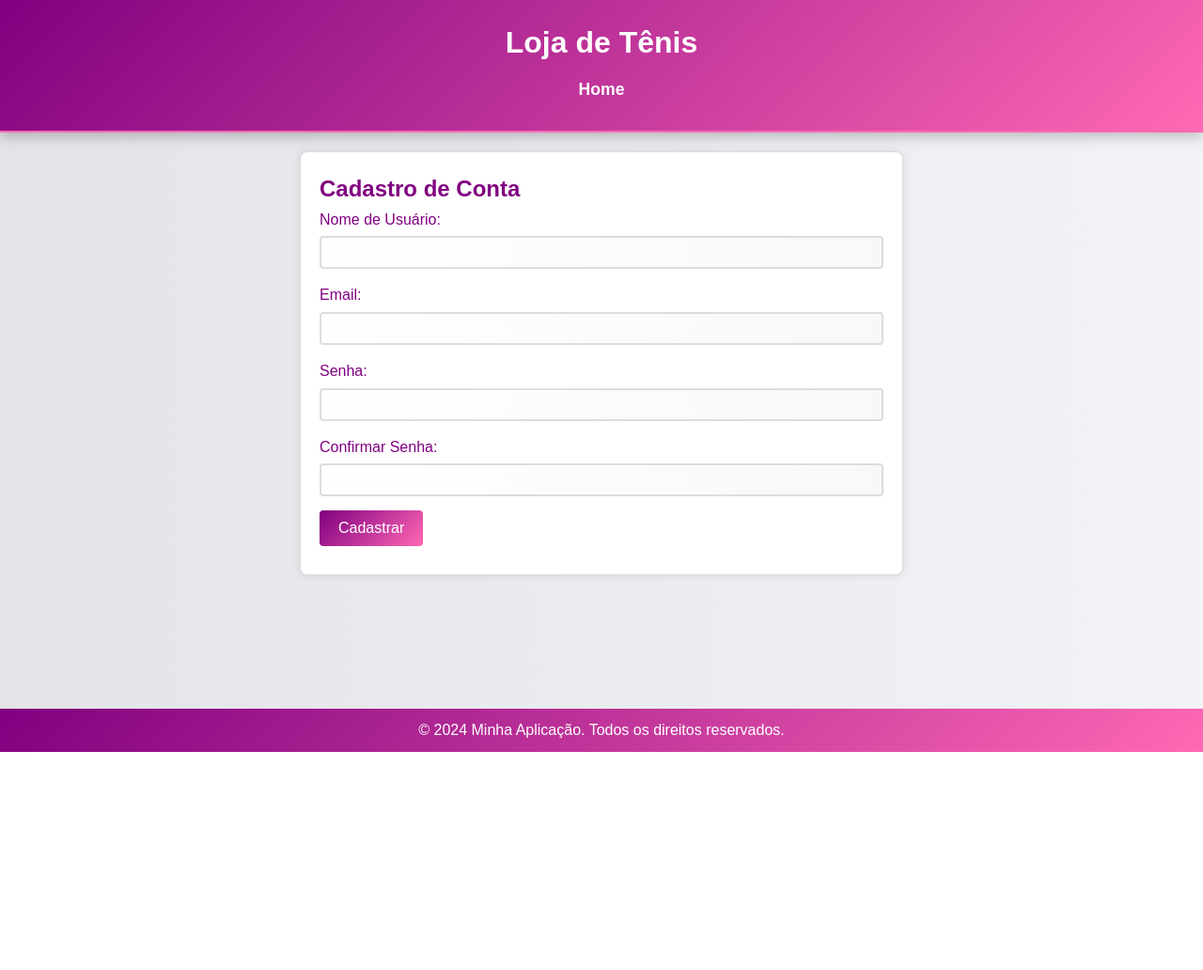
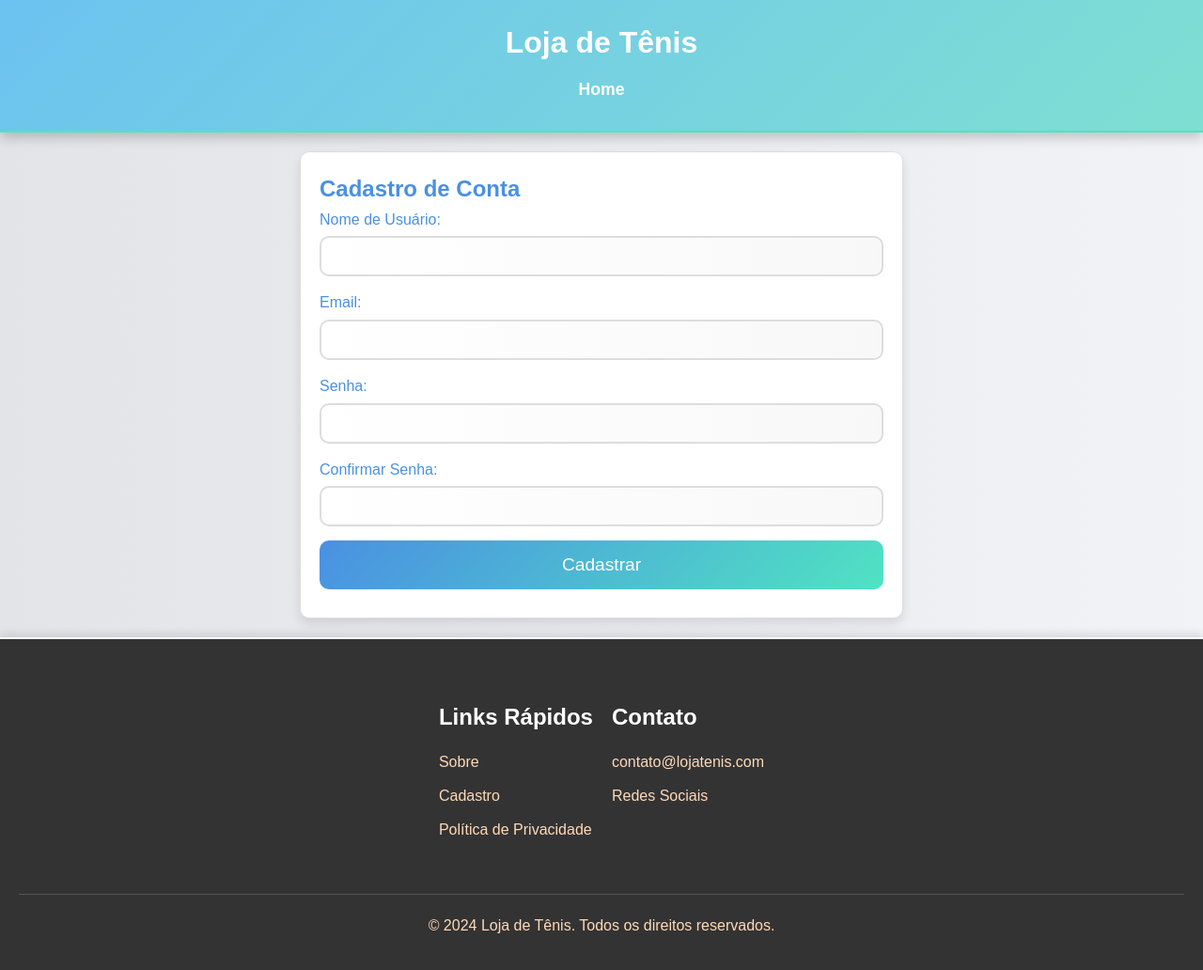
Before and after one commit to Guilhermefariah/sneakers-eccomerce, a plain HTML site: page Form/cadastro.html in a window 1280 px wide. Shown: the whole page at 94% size. Before the commit the page ends 800 px from the top, so only its background shows below. Drawn offline with Linux system fonts and the light colour scheme.

Commit message:
ajuste de cores

```diff
--- a/About/styles.css
+++ b/About/styles.css
@@ -8,26 +8,31 @@ body {
 }
 
 header {
-    background: linear-gradient(135deg, #800080, #ff69b4);
+    background: linear-gradient(135deg, #4a90e2, #50e3c2);
     color: #fff;
     padding: 20px 40px;
+    font-size: 1em;
     text-align: center;
     position: relative;
     box-shadow: 0 6px 12px rgba(0, 0, 0, 0.2);
     animation: gradientAnimation 8s ease infinite;
-    border-bottom: 2px solid #ff69b4;
+    border-bottom: 2px solid #50e3c2;
 }
 
 @keyframes gradientAnimation {
     0% {
-        background: linear-gradient(135deg, #800080, #ff69b4);
+        background: linear-gradient(135deg, #4a90e2, #50e3c2);
     }
     50% {
-        background: linear-gradient(135deg, #9932cc, #ff1493);
+        background: linear-gradient(135deg, #6cc2f0, #7fdfd2);
     }
     100% {
-        background: linear-gradient(135deg, #800080, #9932cc);
+        background: linear-gradient(135deg, #4a90e2, #7fdfd2);
     }
+}
+
+header h1 {
+    animation: colorAnimation 6s ease-in-out infinite;
 }
 
 nav {
@@ -56,7 +61,7 @@ nav a:hover {
     position: absolute;
     top: 20px;
     right: 20px;
-    font-size: 1.4em;
+    font-size: 1.5em;
     font-weight: bold;
     cursor: pointer;
     color: #fff;
@@ -64,7 +69,7 @@ nav a:hover {
 }
 
 #cart i {
-    font-size: 1.4em;
+    font-size: 1.5em;
     margin-left: 10px;
 }
 
@@ -81,27 +86,28 @@ main {
 }
 
 .about-section {
-    background: #fff;
+    background: linear-gradient(135deg, #4a90e2, #50e3c2);
     border: 1px solid #ddd;
     border-radius: 10px;
     padding: 20px;
     max-width: 800px;
     box-shadow: 0 4px 8px rgba(0, 0, 0, 0.1);
-    font-size: 1.1em;
+    font-size: 1.5em;
+    color: #fff;
 }
 
 .about-section h2 {
-    color: #800080;
+    color: #fff;
     margin-bottom: 20px;
 }
 
 footer {
     background: #333;
-    color: #fff;
+    color: #ffdab9;
     padding: 40px 20px;
     box-shadow: 0 -4px 8px rgba(0, 0, 0, 0.1);
-    border-top: 2px solid #ff1493;
-    font-size: 0.9em;
+    border-top: 2px solid #fff;
+    font-size: 1em;
 }
 
 .footer-content {
@@ -116,8 +122,8 @@ footer {
 }
 
 .footer-section h3 {
-    font-size: 1.4em;
-    color: #ff1493;
+    font-size: 1.5em;
+    color: #fff;
     margin-bottom: 15px;
 }
 
@@ -134,10 +140,11 @@ footer {
     color: #ffdab9;
     text-decoration: none;
     transition: color 0.3s;
+    font-size: 1em;
 }
 
 .footer-section ul li a:hover {
-    color: #ff69b4;
+    color: #50e3c2;
 }
 
 .footer-bottom {
@@ -157,22 +164,18 @@ footer {
 }
 
 ::-webkit-scrollbar-thumb {
-    background: linear-gradient(135deg, #800080, #ff69b4);
+    background: #4a90e2;
     border-radius: 10px;
 }
 
 ::-webkit-scrollbar-thumb:hover {
-    background: linear-gradient(135deg,#ff69b4, #800080)
+    background: #50e3c2;
 }
 
 @media (max-width: 768px) {
     main {
         flex-direction: column;
         padding: 20px;
-    }
-
-    .about-section {
-        width: 100%;
     }
 
     header {
--- a/Form/cadastro.html
+++ b/Form/cadastro.html
@@ -41,8 +41,25 @@
     </main>
 
     <footer>
-        <div class="footer-container">
-            <p>&copy; 2024 Minha Aplicação. Todos os direitos reservados.</p>
+        <div class="footer-content">
+            <div class="footer-section">
+                <h3>Links Rápidos</h3>
+                <ul>
+                    <li><a href="/About/about.html">Sobre</a></li>
+                    <li><a href="/Form/cadastro.html">Cadastro</a></li>
+                    <li><a href="#">Política de Privacidade</a></li>
+                </ul>
+            </div>
+            <div class="footer-section">
+                <h3>Contato</h3>
+                <ul>
+                    <li><a href="mailto:contato@lojatenis.com">contato@lojatenis.com</a></li>
+                    <li><a href="#">Redes Sociais</a></li>
+                </ul>
+            </div>
+        </div>
+        <div class="footer-bottom">
+            &copy; 2024 Loja de Tênis. Todos os direitos reservados.
         </div>
     </footer>
 
--- a/Form/styles.css
+++ b/Form/styles.css
@@ -4,7 +4,7 @@ body, h1, h2, p {
 }
 
 body {
-    font-family: Arial, sans-serif;
+    font-family: sans-serif;
     line-height: 1.6;
     background: linear-gradient(to right, #e3e4e8, #f1f3f6);
     color: #2e2e2e;
@@ -33,30 +33,26 @@ nav a:hover {
 }
 
 header {
-    background: linear-gradient(135deg, #800080, #ff69b4);
+    background: linear-gradient(135deg, #4a90e2, #50e3c2);
     color: #fff;
     padding: 20px 40px;
     text-align: center;
     position: relative;
     box-shadow: 0 6px 12px rgba(0, 0, 0, 0.2);
     animation: gradientAnimation 8s ease infinite;
-    border-bottom: 2px solid #ff69b4;
+    border-bottom: 2px solid #50e3c2;
 }
 
-footer {
-    background: linear-gradient(135deg, #800080, #ff69b4);
-    color: #fff;
-    padding: 10px 0;
-    text-align: center;
-    position: absolute;
-    width: 100%;
-    bottom: 0;
-}
-
-.footer-container {
-    width: 90%;
-    max-width: 1200px;
-    margin: 0 auto;
+@keyframes gradientAnimation {
+    0% {
+        background: linear-gradient(135deg, #4a90e2, #50e3c2);
+    }
+    50% {
+        background: linear-gradient(135deg, #6cc2f0, #7fdfd2);
+    }
+    100% {
+        background: linear-gradient(135deg, #4a90e2, #7fdfd2);
+    }
 }
 
 .container {
@@ -64,13 +60,13 @@ footer {
     margin: 20px auto;
     padding: 20px;
     border: 1px solid #ddd;
-    border-radius: 8px;
-    box-shadow: 0 0 10px rgba(0, 0, 0, 0.1);
+    border-radius: 10px;
+    box-shadow: 0 6px 12px rgba(0, 0, 0, 0.1);
     background: #fff;
 }
 
 h2 {
-    color: #800080;
+    color: #4a90e2;
 }
 
 .form-group {
@@ -80,38 +76,39 @@ h2 {
 label {
     display: block;
     margin-bottom: 5px;
-    color: #800080;
+    color: #4a90e2;
 }
 
 input {
     width: 100%;
-    padding: 8px;
+    padding: 12px;
     box-sizing: border-box;
     border: 2px solid #ddd;
-    border-radius: 4px;
+    border-radius: 10px;
     background: linear-gradient(to right, #ffffff, #f8f8f8);
     transition: border-color 0.3s, background 0.3s;
 }
 
 input:focus {
-    border-color: #800080;
+    border-color: #4a90e2;
     background: linear-gradient(to right, #ffffff, #e3e4e8);
     outline: none;
 }
 
 button {
-    background: linear-gradient(135deg, #800080, #ff69b4);
+    background: linear-gradient(135deg, #4a90e2, #50e3c2);
     color: #fff;
     border: none;
-    padding: 10px 20px;
+    padding: 15px;
     cursor: pointer;
-    border-radius: 4px;
-    font-size: 1em;
+    border-radius: 10px;
+    font-size: 1.2em;
     transition: background 0.3s, transform 0.3s;
+    width: 100%;
 }
 
 button:hover {
-    background: linear-gradient(135deg, #ff69b4, #800080);
+    background: linear-gradient(135deg, #50e3c2, #4a90e2);
     transform: scale(1.05);
 }
 
@@ -119,3 +116,88 @@ button:hover {
     margin-top: 10px;
     color: red;
 }
+
+footer {
+    background: #333;
+    color: #ffdab9;
+    padding: 40px 20px;
+    box-shadow: 0 -4px 8px rgba(0, 0, 0, 0.1);
+    border-top: 2px solid #fff;
+    font-size: 1em;
+}
+
+.footer-content {
+    display: flex;
+    flex-wrap: wrap;
+    gap: 20px;
+    justify-content: center;
+}
+
+.footer-section {
+    max-width: 300px;
+}
+
+.footer-section h3 {
+    font-size: 1.5em;
+    color: #fff;
+    margin-bottom: 15px;
+}
+
+.footer-section ul {
+    list-style-type: none;
+    padding: 0;
+}
+
+.footer-section ul li {
+    margin: 10px 0;
+}
+
+.footer-section ul li a {
+    color: #ffdab9;
+    text-decoration: none;
+    transition: color 0.3s;
+}
+
+.footer-section ul li a:hover {
+    color: #50e3c2;
+}
+
+.footer-bottom {
+    text-align: center;
+    margin-top: 40px;
+    border-top: 1px solid #555;
+    padding: 20px 0;
+}
+
+::-webkit-scrollbar {
+    width: 12px;
+}
+
+::-webkit-scrollbar-track {
+    background: linear-gradient(to bottom, #f4f4f4, #ffffff);
+    border-radius: 10px;
+}
+
+::-webkit-scrollbar-thumb {
+    background: #4a90e2;
+    border-radius: 10px;
+}
+
+::-webkit-scrollbar-thumb:hover {
+    background: #50e3c2;
+}
+
+@media (max-width: 768px) {
+    main {
+        flex-direction: column;
+        padding: 20px;
+    }
+
+    header {
+        padding: 10px 20px;
+    }
+
+    footer {
+        font-size: 0.8em;
+    }
+}
--- a/styles.css
+++ b/styles.css
@@ -30,25 +30,25 @@ nav a:hover {
 }
 
 header {
-    background: linear-gradient(135deg, #800080, #ff69b4);
+    background: linear-gradient(135deg, #4a90e2, #50e3c2);
     color: #fff;
     padding: 20px 40px;
     text-align: center;
     position: relative;
     box-shadow: 0 6px 12px rgba(0, 0, 0, 0.2);
     animation: gradientAnimation 8s ease infinite;
-    border-bottom: 2px solid #ff69b4;
+    border-bottom: 2px solid #50e3c2;
 }
 
 @keyframes gradientAnimation {
     0% {
-        background: linear-gradient(135deg, #800080, #ff69b4);
+        background: linear-gradient(135deg, #4a90e2, #50e3c2);
     }
     50% {
-        background: linear-gradient(135deg, #9932cc, #ff1493);
+        background: linear-gradient(135deg, #6cc2f0, #7fdfd2);
     }
     100% {
-        background: linear-gradient(135deg, #800080, #9932cc);
+        background: linear-gradient(135deg, #4a90e2, #7fdfd2);
     }
 }
 
@@ -69,7 +69,7 @@ header {
 }
 
 #cart:hover {
-    color: #ffdab9;
+    color: #50e3c2;
 }
 
 main {
@@ -93,7 +93,7 @@ aside#filters {
 }
 
 aside#filters:hover {
-    border-color: #800080;
+    border-color: #4a90e2;
     box-shadow: 0 8px 16px rgba(0, 0, 0, 0.2);
 }
 
@@ -109,7 +109,7 @@ aside#filters:hover {
 }
 
 #filters select:focus, #filters input:focus {
-    border-color: #800080;
+    border-color: #4a90e2;
     outline: none;
     background: linear-gradient(to right, #ffffff, #e3e4e8);
 }
@@ -120,7 +120,7 @@ aside#filters:hover {
 
 #price-label {
     font-weight: bold;
-    color: #800080;
+    color: #4a90e2;
 }
 
 .product-list {
@@ -164,7 +164,7 @@ aside#filters:hover {
 }
 
 .product button {
-    background: linear-gradient(135deg, #800080, #ff69b4);
+    background: linear-gradient(135deg, #4a90e2, #50e3c2);
     color: #fff;
     border: none;
     border-radius: 10px;
@@ -173,10 +173,11 @@ aside#filters:hover {
     cursor: pointer;
     font-size: 1.1em;
     transition: background 0.3s, transform 0.3s;
+    width: 100%;
 }
 
 .product button:hover {
-    background: linear-gradient(135deg, #ff69b4, #800080);
+    background: linear-gradient(135deg, #50e3c2, #4a90e2);
     transform: scale(1.05);
 }
 
@@ -208,7 +209,7 @@ aside#filters:hover {
 #admin-panel h2 {
     margin-top: 0;
     font-size: 1.6em;
-    color: #ff1493;
+    color: #50e3c2;
 }
 
 #admin-panel form {
@@ -220,20 +221,20 @@ aside#filters:hover {
 #admin-panel input {
     background: linear-gradient(to right, #ffffff, #f8f8f8);
     padding: 15px;
-    border: 2px solid #800080;
+    border: 2px solid #4a90e2;
     border-radius: 10px;
     transition: border-color 0.3s, background 0.3s;
     font-size: 1.1em;
 }
 
 #admin-panel input:focus {
-    border-color: #ff1493;
+    border-color: #50e3c2;
     outline: none;
     background: linear-gradient(to right, #ffffff, #e3e4e8);
 }
 
 #admin-panel button {
-    background: linear-gradient(135deg, #800080, #ff69b4);
+    background: linear-gradient(135deg, #4a90e2, #50e3c2);
     color: #fff;
     border: none;
     border-radius: 10px;
@@ -241,10 +242,11 @@ aside#filters:hover {
     cursor: pointer;
     font-size: 1.2em;
     transition: background 0.3s, transform 0.3s;
+    width: 100%;
 }
 
 #admin-panel button:hover {
-    background: linear-gradient(135deg, #ff69b4, #800080);
+    background: linear-gradient(135deg, #50e3c2, #4a90e2);
     transform: scale(1.05);
 }
 
@@ -255,7 +257,7 @@ aside#filters:hover {
     margin: 20px auto;
     overflow: hidden;
     border-radius: 5px;
-    box-shadow: 0 12px 24px #80008093;
+    box-shadow: 0 12px 24px #4a90e293;
     border: 1px solid #ddd;
     background-color: #f8f8f8;
 }
@@ -290,11 +292,11 @@ aside#filters:hover {
 
 footer {
     background: #333;
-    color: #fff;
+    color: #ffdab9;
     padding: 40px 20px;
     box-shadow: 0 -4px 8px rgba(0, 0, 0, 0.1);
-    border-top: 2px solid #ff1493;
-    font-size: 0.9em;
+    border-top: 2px solid #fff;
+    font-size: 1em;
 }
 
 .footer-content {
@@ -310,7 +312,7 @@ footer {
 
 .footer-section h3 {
     font-size: 1.4em;
-    color: #ff1493;
+    color: #fff;
     margin-bottom: 15px;
 }
 
@@ -330,7 +332,7 @@ footer {
 }
 
 .footer-section ul li a:hover {
-    color: #ff69b4;
+    color: #50e3c2;
 }
 
 .footer-bottom {
@@ -350,12 +352,12 @@ footer {
 }
 
 ::-webkit-scrollbar-thumb {
-    background: linear-gradient(135deg, #800080, #ff69b4);
+    background: #4a90e2;
     border-radius: 10px;
 }
 
 ::-webkit-scrollbar-thumb:hover {
-    background: linear-gradient(135deg,#ff69b4, #800080)
+    background: #50e3c2;
 }
 
 @media (max-width: 768px) {
```
Also changed, not shown: About/about.html (+0 -4 lines), Form/scripts.js (+11 -11 lines).
